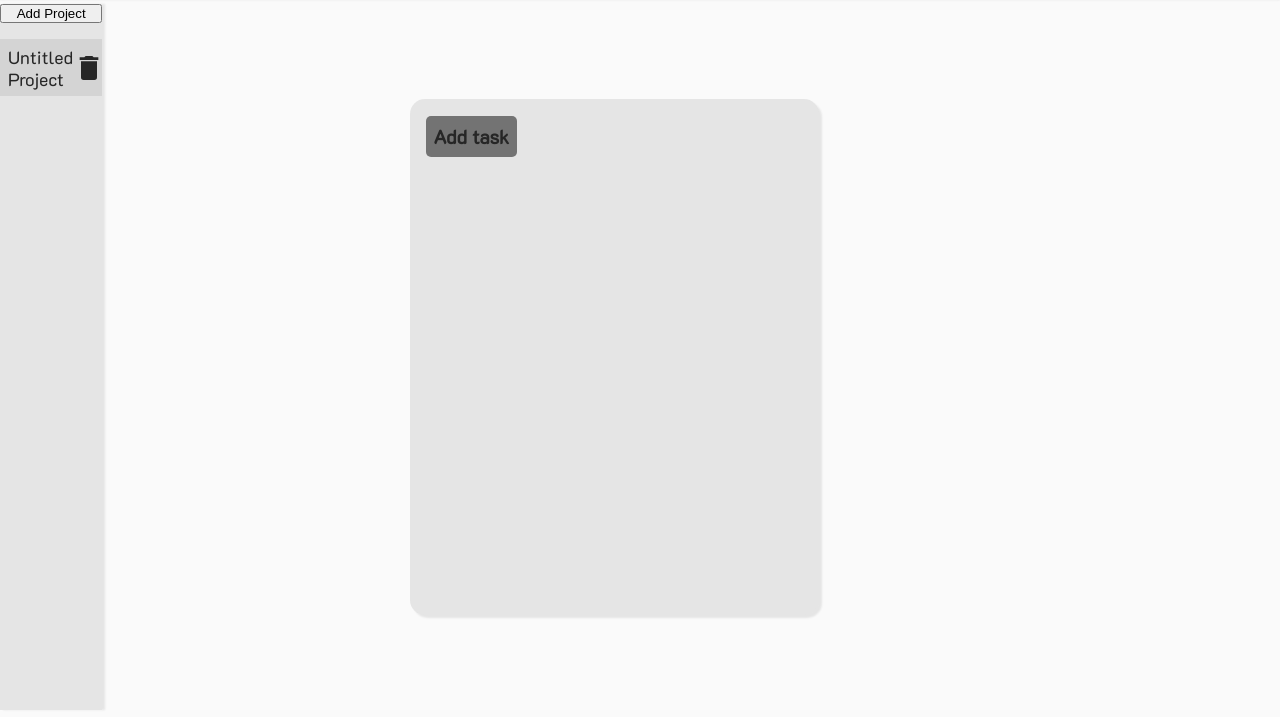
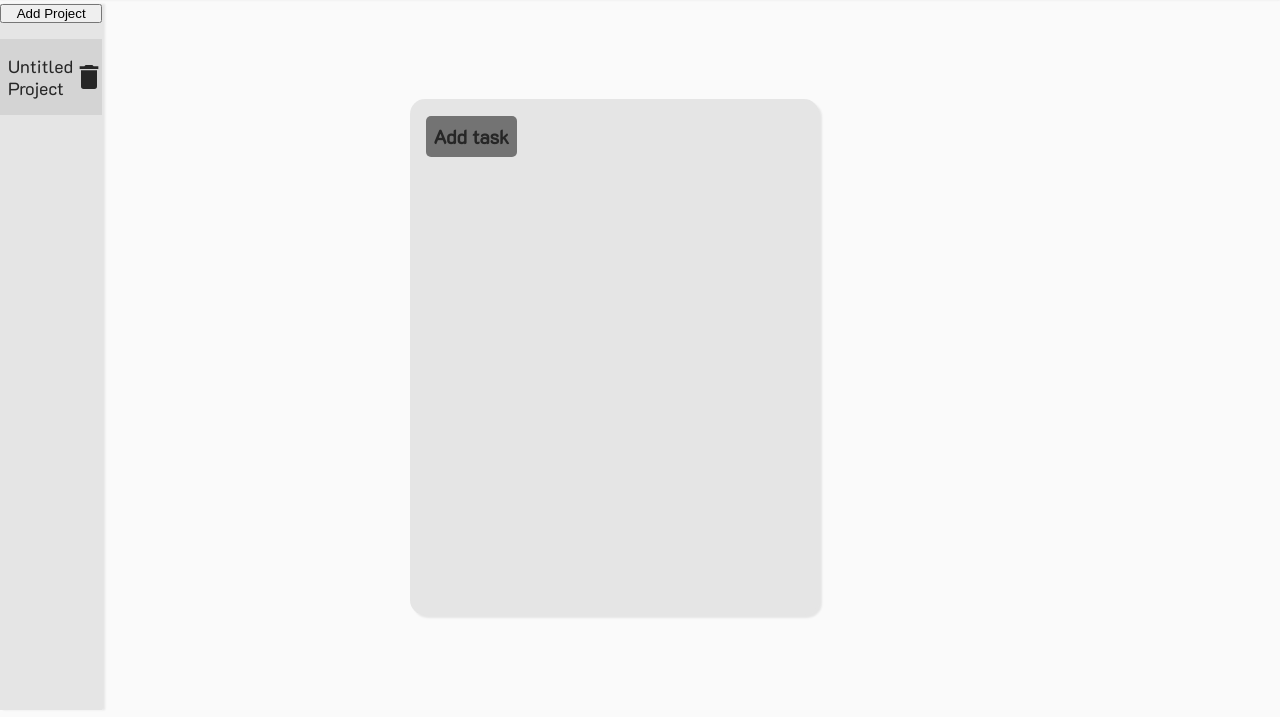
Before and after one commit to Liamsuu/to-do-app, a website built with webpack: page src/index.html in a window 1280 px wide. Shown: the part 83-800 px from the top of the page. Built offline with nearby package versions, Linux system fonts and the light colour scheme.

Commit message:
Make small change in css, prepare for reconstruction of tasks functionality

```diff
--- a/src/index.css
+++ b/src/index.css
@@ -156,7 +156,7 @@ body {
   display: flex;
   align-items: center;
   background-color: var(--secondary-clr);
-  padding: 0.4rem 0.5rem;
+  padding: 1rem 0.5rem;
 }
 
 .project-remove-icon,
```
Also changed, not shown: components/projectSection/showProjects.js (+10 -0 lines).
